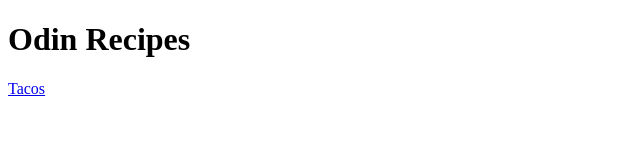
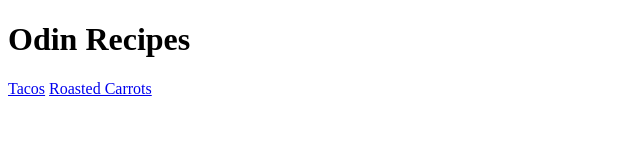
Before and after one commit to riptide-knight/odin-recipes, a plain HTML site: page index.html in a window 1280 px wide. Shown: the whole page, without its empty margins (0-640 px from the left). Drawn offline with Linux system fonts and the light colour scheme.

Commit message:
index.html

```diff
--- a/index.html
+++ b/index.html
@@ -7,5 +7,6 @@
 <body>
     <h1>Odin Recipes</h1>
     <a href="recipes/tacos.html">Tacos</a>
+    <a href="recipes/roasted-carrots.html">Roasted Carrots</a>
 </body>
 </html>
```
